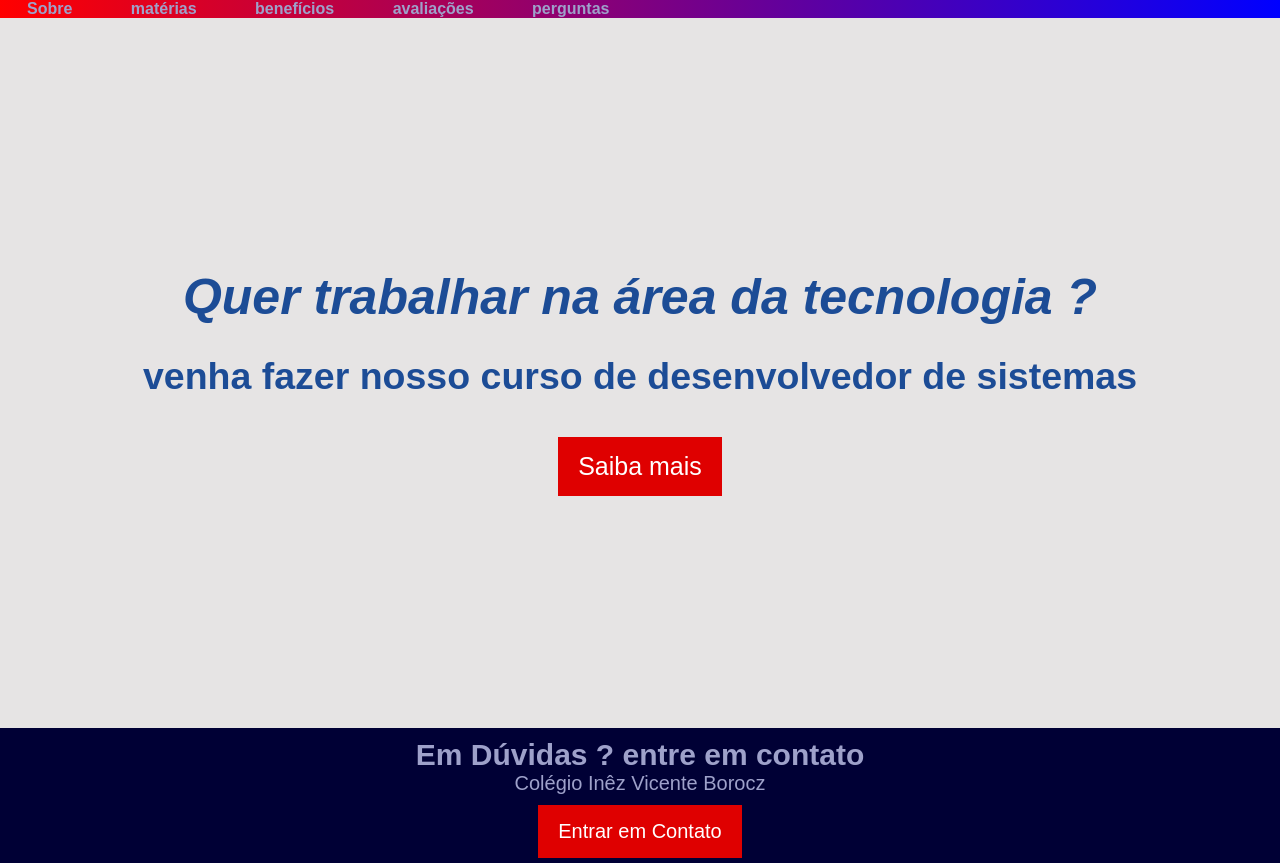
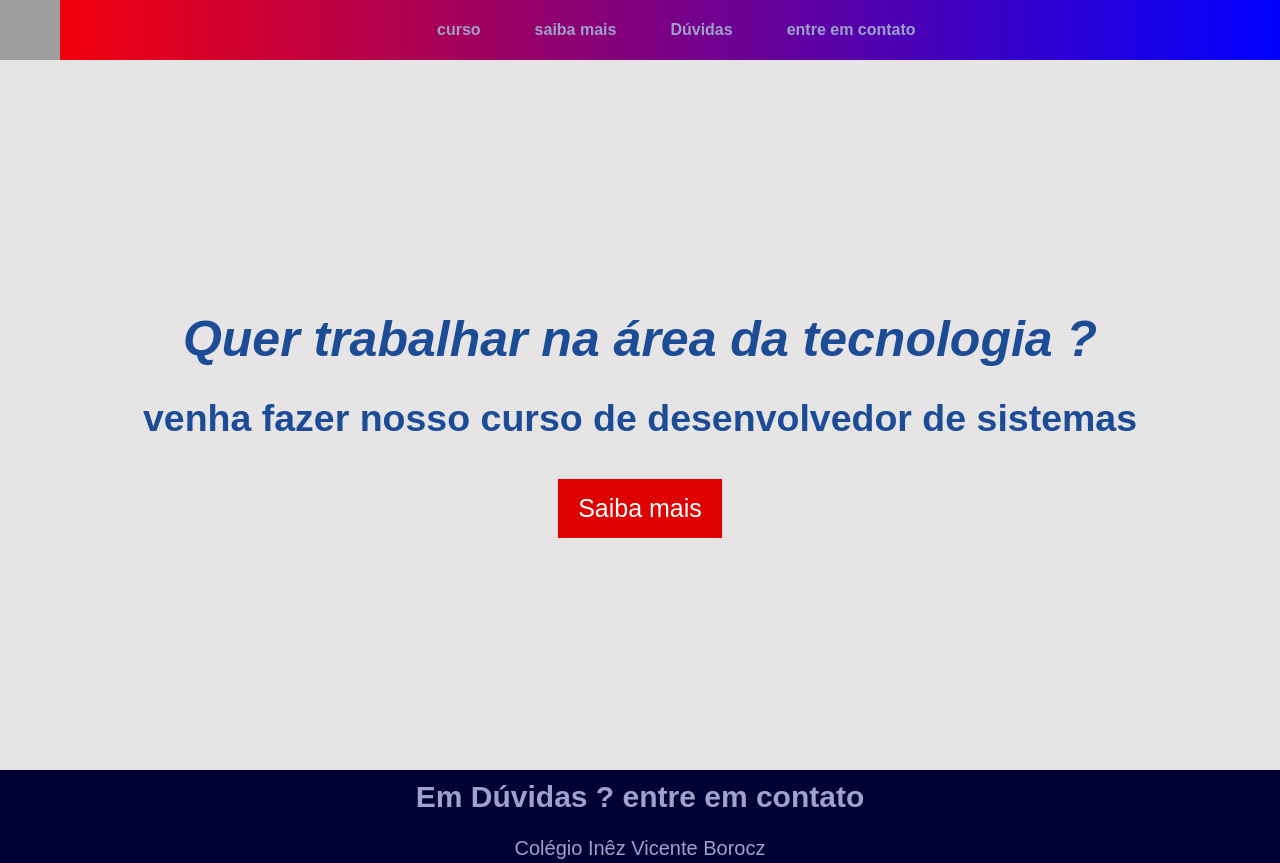
Before and after one commit to joicevitoriacidreira/landing_page.nova, a plain HTML site: page index.html in a window 1280 px wide. Shown: the top 863 px of the page. Drawn offline with Linux system fonts and the light colour scheme; grey boxes are pictures that could not be loaded.

Commit message:
Update index.html

```diff
--- a/index.html
+++ b/index.html
@@ -10,12 +10,20 @@
     <header>
         <nav>
             <ul>
-                <div class="cabecalho">
-                   <strong><li><a href="#sobre">Sobre</a></li>
-                <li><a href="#materias">matérias</a></li>
-                <li><a href="#beneficios">benefícios</a></li>
-                <li><a href="#avaliaçoes">avaliações</a></li>
-                <li><a href="#perguntas">perguntas</a></li></strong>
+
+
+
+
+
+            <div class="cabecalho">
+               <img class="logo" src="https://i.imgur.com/zv80hcA.png" alt=""
+                   <strong><li><a href="#sobre">curso</a></li>
+                <li><a href="#materias">saiba mais</a></li>
+                <li><a href="#beneficios">Dúvidas</a></li>
+                <li><a href="#avaliaçoes">entre em contato </a></li>
+                </div>
+               </strong>
+
             </ul>
         </nav>
     </header>
@@ -28,8 +36,10 @@
     </div>
 
     <section class="contact">
-        <h2>Em Dúvidas ? entre em contato </h2>
+        <h1>Em Dúvidas ? entre em contato </h1>
+        <br>
         <p>Colégio Inêz Vicente Borocz</p>
+        </br>
         <a href="#" class="cta-button">Entrar em Contato</a>
     </section>
     <div class="copy">
```
